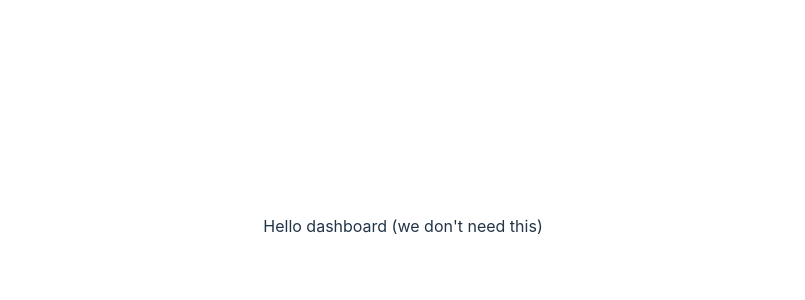
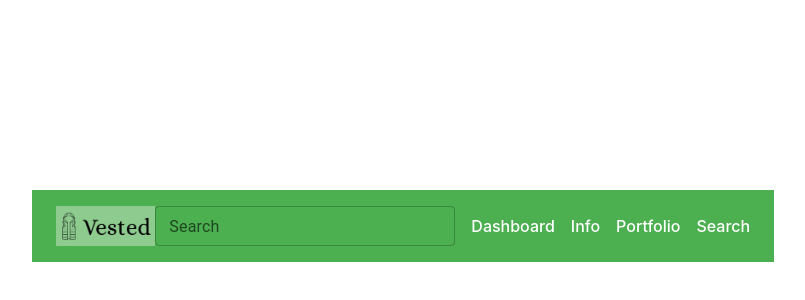
Before and after one commit to colesmith54/Vested, a React (Vite) app in the folder vested-frontend/: page / in a window 1280 px wide. Shown: the part 174-474 px from the top of the page, without its empty margins (237-1042 px from the left). Built offline with nearby package versions, Linux system fonts and the light colour scheme.

Commit message:
remove search and rename to dashboard

```diff
--- a/vested-frontend/src/App.tsx
+++ b/vested-frontend/src/App.tsx
@@ -3,7 +3,6 @@ import { BrowserRouter as Router, Routes, Route } from 'react-router-dom';
 import Dashboard from './pages/Dashboard';
 import Info from './pages/Info';
 import Portfolio from './pages/Portfolio';
-import Search from './pages/Search';
 import { GlobalStateProvider } from './GlobalState';
 
 function App() {
@@ -14,8 +13,6 @@ function App() {
           <Route path="/" element={<Dashboard />} />
           <Route path="/info" element={<Info />} />
           <Route path="/portfolio" element={<Portfolio />} />
-          <Route path="/search" element={<Search />} />
-          {/* Add more routes as needed */}
         </Routes>
       </Router>
     </GlobalStateProvider>
--- a/vested-frontend/src/components/Header.tsx
+++ b/vested-frontend/src/components/Header.tsx
@@ -2,25 +2,43 @@
 
 import React from 'react';
 import { Box, TextField } from '@mui/material';
+import { Link } from 'react-router-dom';
 import styles from '../styles/Header.module.css';
 import Logo from '../assets/vestedLogo.png';
 
 const Header: React.FC = () => {
   return (
     <Box className={styles.headerContainer}>
-      {/* Logo */}
+      {/* Logo on the Left */}
       <Box className={styles.logoContainer}>
         <img src={Logo} alt="Logo" className={styles.logo} />
       </Box>
 
-      {/* Search Bar */}
+      {/* Search Bar and Navigation Links on the Right */}
       <Box className={styles.searchContainer}>
+        {/* Search Bar */}
         <TextField
           label="Search"
           variant="outlined"
           size="small"
           className={styles.searchBar}
         />
+
+        {/* Navigation Links */}
+        <Box className={styles.navLinks}>
+          <Link to="/" className={styles.link}>
+            Dashboard
+          </Link>
+          <Link to="/info" className={styles.link}>
+            Info
+          </Link>
+          <Link to="/portfolio" className={styles.link}>
+            Portfolio
+          </Link>
+          <Link to="/search" className={styles.link}>
+            Search
+          </Link>
+        </Box>
       </Box>
     </Box>
   );
--- a/vested-frontend/src/pages/Dashboard.tsx
+++ b/vested-frontend/src/pages/Dashboard.tsx
@@ -1,11 +1,12 @@
 // src/pages/Dashboard.tsx
 import React from 'react';
 import styles from '../styles/Dashboard.module.css';
+import Header from '../components/Header';
 
 const Dashboard: React.FC = () => {
   return (
-    <div className={styles.dashboard}>
-      Hello dashboard (we don't need this)
+    <div>
+      <Header />
     </div>
   );
 };
--- a/vested-frontend/src/pages/Search.tsx
+++ /dev/null
@@ -1,12 +0,0 @@
-import Header from '../components/Header';
-
-const Search: React.FC = () => {
-    return (
-        <div>
-        <Header />
-        <h1>Search</h1>
-        </div>
-    );
-}
-
-export default Search;
--- a/vested-frontend/src/styles/Header.module.css
+++ b/vested-frontend/src/styles/Header.module.css
@@ -19,12 +19,30 @@
 
   .searchContainer {
     display: flex;
+    align-items: center;
     justify-content: flex-end;
     flex: 1;
+    gap: 16px; /* Spacing between search bar and links */
   }
 
   .searchBar {
     width: 300px; /* Adjust the width as needed */
+  }
+
+  .navLinks {
+    display: flex;
+    align-items: center;
+    gap: 16px;
+  }
+
+  .link {
+    color: white;
+    text-decoration: none;
+    font-weight: 500;
+  }
+
+  .link:hover {
+    text-decoration: underline;
   }
 
   /* Responsive Design */
@@ -36,10 +54,16 @@
 
     .searchContainer {
       width: 100%;
+      justify-content: space-between; /* Space between search bar and links */
       margin-top: 8px;
     }
 
     .searchBar {
       width: 100%;
     }
+
+    .navLinks {
+      justify-content: flex-start;
+      margin-top: 8px;
+    }
   }
```
